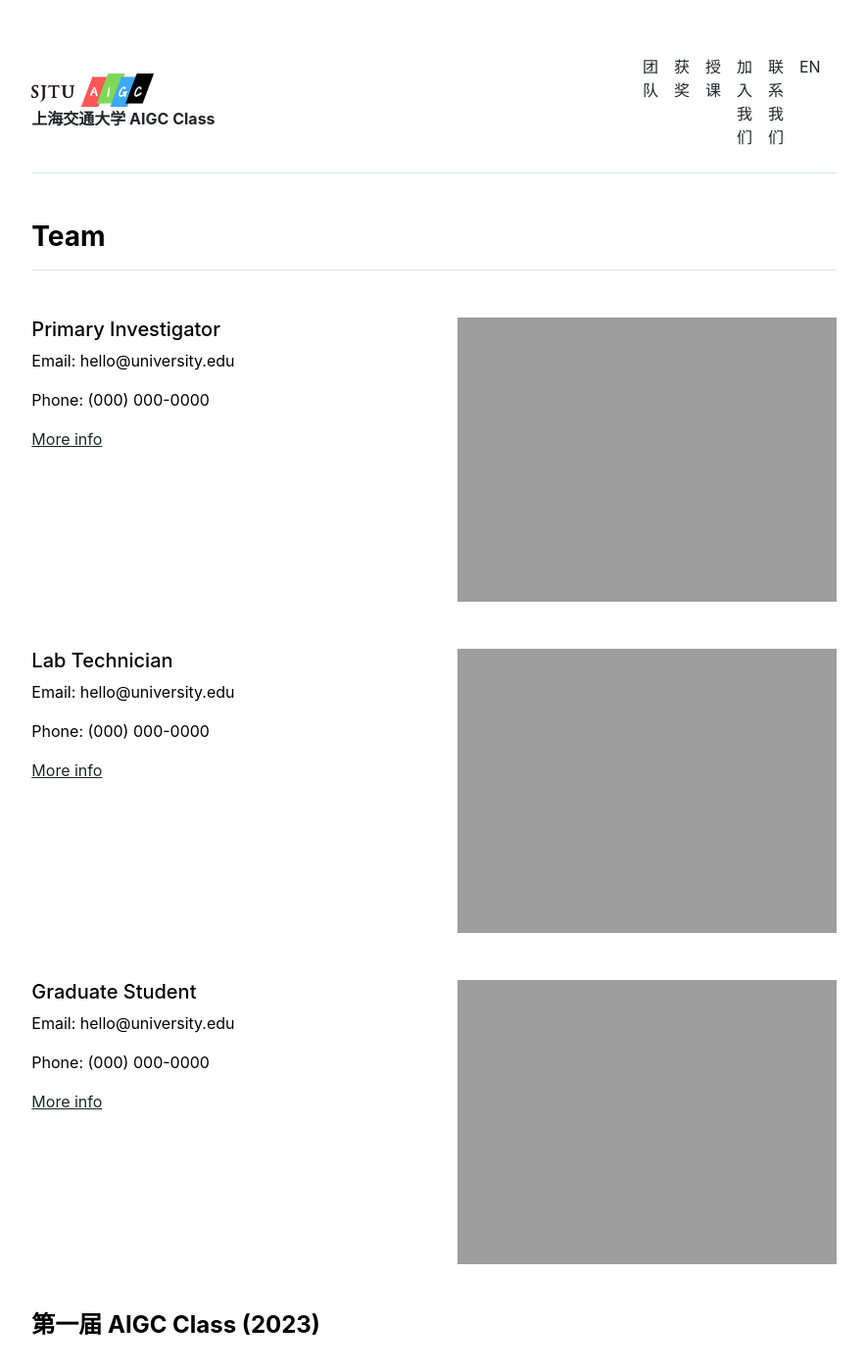
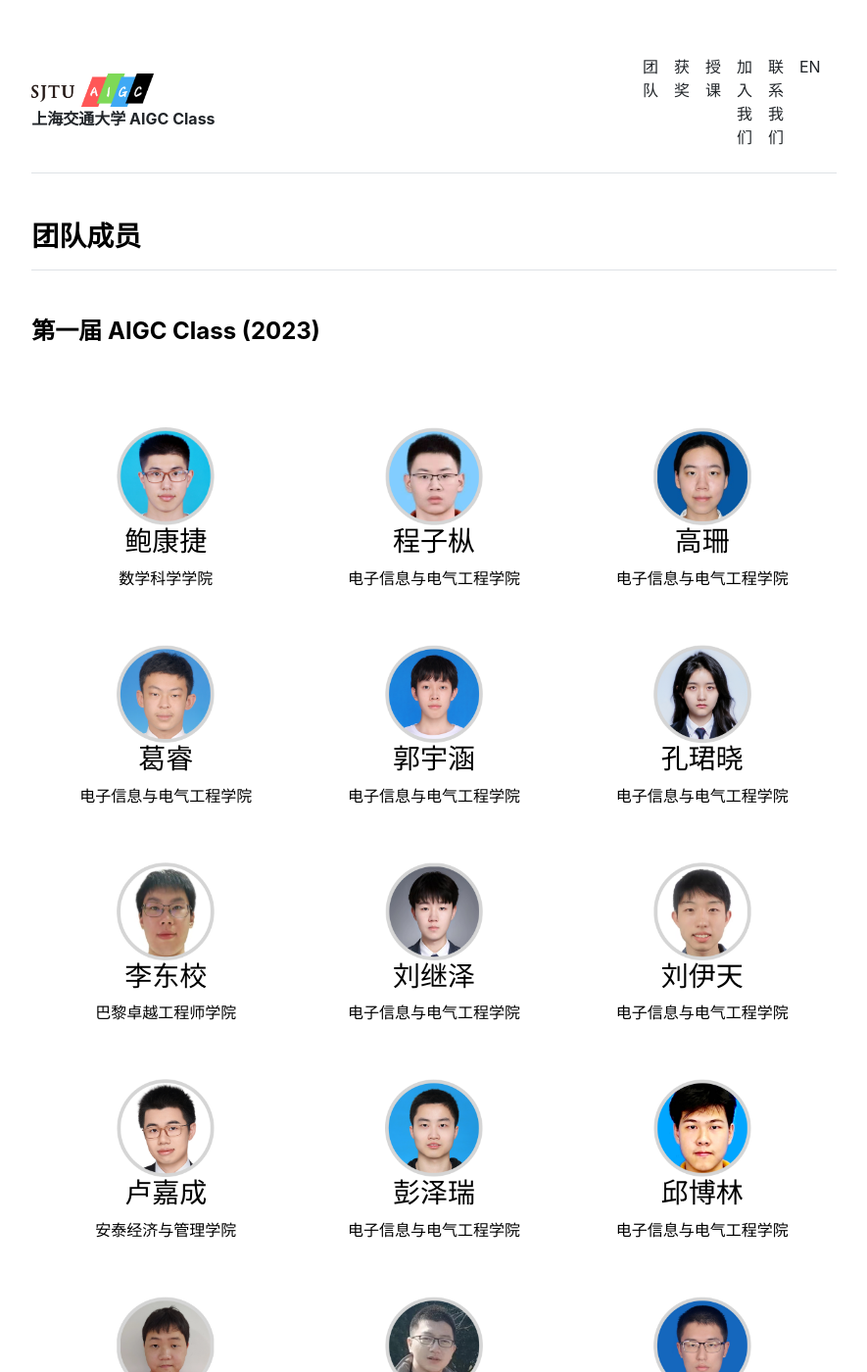
Before and after one commit to SJTU-AIGC/cn, a Jekyll site: the page built from team.md, in a window 1280 px wide and 1400 px high. Shown: the whole window at 98% size, without its empty margins (197-1082 px from the left). Built offline with Jekyll 4.4.1, drawn with Linux system fonts in a browser that asks for light colours.

Commit message:
Update people.html

```diff
--- a/_layouts/people.html
+++ b/_layouts/people.html
@@ -4,21 +4,7 @@ layout: default
 
 {{ content }}
 
-<h3 class="fw-bold border-bottom pb-3 mb-5">Team</h3>
-{% for person in site.data.settings.people %}
-<div class="row g-5 mb-5">
-  <div class="col-md-6">
-    <h5>{{ person.name }}</h5>
-    <p>Email: {{ person.email }}</p>
-    <p>Phone: {{ person.phone }}</p>
-    <p><a href="{{ site.github.url }}/people/{{ person.url }}">More info</a></p>
-  </div>
-  <div class="col-md-6">
-    <img src="{{ site.github.url }}/{{ person.image }}" alt="Contact" width="100%">
-  </div>
-</div>
-{% endfor %}
-
+<h3 class="fw-bold border-bottom pb-3 mb-5">团队成员</h3>
 
 <h4 class="fw-bold pb-3 mb-5">第一届 AIGC Class (2023)</h4>
 
```
